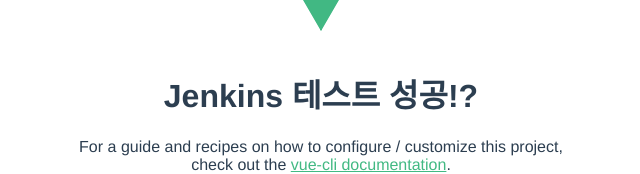
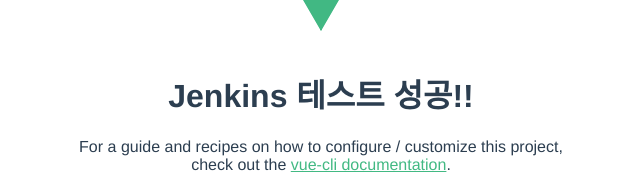
Before and after one commit to KLYJ/vue-devops, a Vue app: page / in a window 1280 px wide. Shown: the part 215-389 px from the top of the page, without its empty margins (319-959 px from the left). Built offline with nearby package versions, Linux system fonts and the light colour scheme.

Commit message:
젠킨스..

```diff
--- a/src/App.vue
+++ b/src/App.vue
@@ -1,6 +1,6 @@
 <template>
   <img alt="Vue logo" src="./assets/logo.png" />
-  <HelloWorld msg="Jenkins 테스트 성공!?" />
+  <HelloWorld msg="Jenkins 테스트 성공!!" />
 </template>
 
 <script>
```
